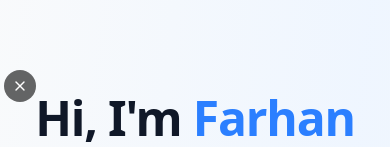
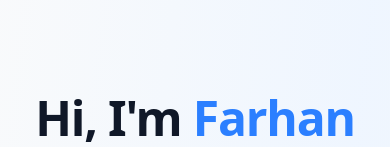
Before and after one commit to Mceater/Portfolio, a React (Vite) app: page / in a window 390 px wide. Shown: the part 184-331 px from the top of the page. Built offline with nearby package versions, Linux system fonts and the light colour scheme.

Commit message:
Navbar (mobile): remove separate close button; hamburger toggles open/close

```diff
--- a/src/pages/VerticalNavbar.tsx
+++ b/src/pages/VerticalNavbar.tsx
@@ -95,14 +95,7 @@ export function VerticalNavbar() {
             </a>
           </div>
 
-        {/* Mobile close button (shown when opened via hamburger) */}
-        <button
-          aria-label="Close navigation"
-          onClick={() => setIsOpen(false)}
-          className="md:hidden absolute -right-10 top-2 rounded-full bg-black/60 text-white p-2"
-        >
-          <X className="w-4 h-4" />
-        </button>
+        {/* No separate close button on mobile; hamburger toggles open/close */}
       </motion.div>
 
       {/* Floating hamburger toggles the same sidebar open/closed */}
```
